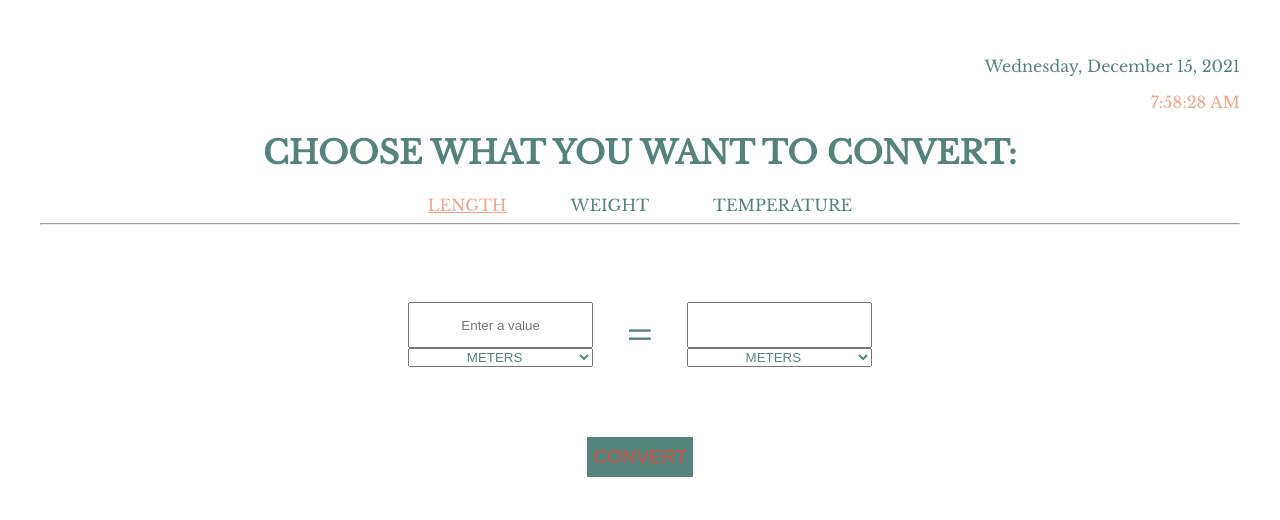
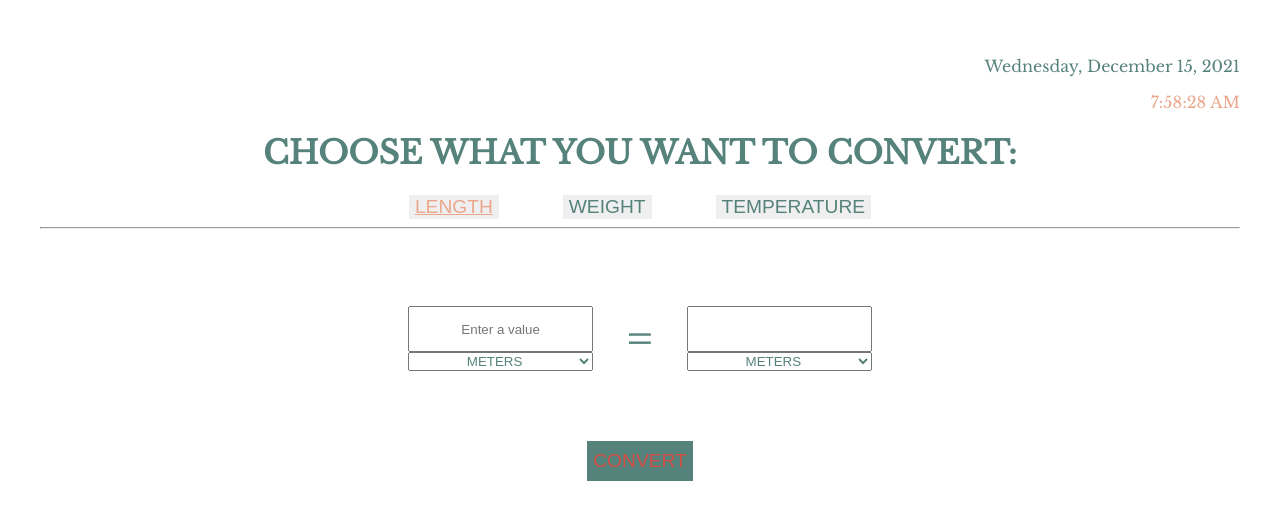
Before and after one commit to lanachayka/converter, a React (Create React App) app: page /converter/length in a window 1280 px wide. Shown: the top 520 px of the page. Built offline with nearby package versions, Linux system fonts and the light colour scheme.

Commit message:
delete routes
Signed-off-by: lanachayka <ruslana.chaikivska@gmail.com>

```diff
--- a/src/App.tsx
+++ b/src/App.tsx
@@ -1,24 +1,28 @@
-import React from 'react';
+import React, {useState} from 'react';
 import './App.css';
 import Menu from "./components/Menu/Menu";
-import {BrowserRouter, Route, Routes} from 'react-router-dom';
-import Length from './components/Length/Length';
-import Weight from './components/Weight/Weight';
-import Temperature from './components/Temperature/Temperature';
 import DateField from "./components/DateField/DateField";
+import Converting from "./components/Converting/Converting";
+import {convertLength, lengthValues} from "./functions/lengthFunctions";
+import {convertWeight, weightValues} from "./functions/weightFunctions";
+import {convertTemperature, temperatureValues} from "./functions/temperatureFunctions";
 
 const App:React.FC = () => {
+
+  const types = ['length', 'weight', 'temperature'];
+  const [currentType, setCurrentType] = useState<string>('length');
+
   return (
     <div className="App">
-        <BrowserRouter>
             <DateField />
-            <Menu />
-            <Routes>
-                <Route path="/converter/length" element={<Length />}>Length</Route>
-                <Route path="/converter/weight" element={<Weight />}>Weight</Route>
-                <Route path="/converter/temperature" element={<Temperature/>}>Temperature</Route>
-            </Routes>
-        </BrowserRouter>
+            <Menu types={types} setCurrentType={setCurrentType} active={currentType}/>
+            <Converting units={currentType === 'length'
+                            ? lengthValues : currentType ==='weight'
+                            ? weightValues : temperatureValues}
+                        convertingMethod={currentType === 'length'
+                            ? convertLength : currentType ==='weight'
+                            ? convertWeight : convertTemperature}
+            />
     </div>
   );
 }
--- a/src/components/Converting/Converting.tsx
+++ b/src/components/Converting/Converting.tsx
@@ -4,7 +4,7 @@ import DropDownList from '../DropDownList/DropDownList'
 
 interface ConvertingProps {
     units: string[];
-    convertingMethod: (from:string, to:string, value: string)=>string;
+    convertingMethod: (from:string, to:string, value:string)=>string;
 }
 
 const Converting: React.FC<ConvertingProps> = (props) => {
--- a/src/components/Length/Length.tsx
+++ /dev/null
@@ -1,9 +0,0 @@
-import React from 'react';
-import {convertLength, lengthValues} from '../../functions/lengthFunctions';
-import Converting from '../Converting/Converting';
-
-const Length: React.FC = () => {
-    return (<Converting units={lengthValues} convertingMethod={convertLength}/>)
-}
-
-export default Length;
--- a/src/components/Menu/Menu.module.css
+++ b/src/components/Menu/Menu.module.css
@@ -9,14 +9,15 @@
 }
 
 .navigation {
-    display: flex;
-    flex-direction: row;
-    justify-content: center;
-    gap: 1.5rem;
+    display: grid;
+    justify-items: center;
 }
 
 @media (min-width: 500px) {
     .navigation {
+        display: flex;
+        flex-direction: row;
+        justify-content: center;
         gap: 4rem;
     }
 }
--- a/src/components/Menu/Menu.tsx
+++ b/src/components/Menu/Menu.tsx
@@ -1,16 +1,22 @@
 import React from 'react';
 import st from './Menu.module.css'
-import MenuLink from '../MenuLink/MenuLink';
+import MenuLink from "../MenuLink/MenuLink";
 
-const Menu: React.FC = () => {
+interface MenuProps {
+    types: string[];
+    setCurrentType: (type: string)=>void;
+    active: string;
+}
+
+const Menu: React.FC<MenuProps> = (props) => {
     return (
         <div>
             <h1 className={st.title}>Choose what you want to convert:</h1>
-            <nav className={st.navigation}>
-                <MenuLink way="/converter/length" name="Length" />
-                <MenuLink way="/converter/weight" name="Weight" />
-                <MenuLink way="/converter/temperature" name="Temperature" />
-            </nav>
+            <div className={st.navigation}>
+                {props.types.map((type, index) =>
+                   <MenuLink key={index} type={type} setCurrentType={props.setCurrentType} active={props.active}/>
+                )}
+            </div>
             <hr className={st.line}/>
         </div>
     );
--- a/src/components/MenuLink/MenuLink.module.css
+++ b/src/components/MenuLink/MenuLink.module.css
@@ -3,10 +3,14 @@
     text-decoration: none;
     color: var(--text-color);
     cursor: pointer;
+    border-style: none;
+    font-size: 1.2rem;
 }
 
 .active {
     color: var(--form-color);
     text-transform: uppercase;
     text-decoration: underline;
+    border-style: none;
+    font-size: 1.2rem;
 }
--- a/src/components/MenuLink/MenuLink.tsx
+++ b/src/components/MenuLink/MenuLink.tsx
@@ -1,19 +1,17 @@
-import React from 'react';
-import st from './MenuLink.module.css';
-import {NavLink, useMatch, useResolvedPath} from 'react-router-dom';
+ import React from 'react';
+ import st from './MenuLink.module.css';
 
 interface MenuLinkProps {
-    way: string,
-    name: string
+    type: string;
+    setCurrentType: (type: string)=>void;
+    active: string;
 }
 
 const MenuLink: React.FC<MenuLinkProps> = (props) => {
-    const match = useMatch<string, string>({path: useResolvedPath(props.way).pathname, end:true});
-    return <NavLink
-        to={props.way}
-        className={match ? st.active: st.link}>
-        {props.name}
-    </NavLink>
+    return <button
+            onClick={()=> props.setCurrentType(props.type)}
+            className={props.active===props.type ? st.active : st.link}>{props.type}
+           </button>
 }
 
 export default MenuLink;
--- a/src/components/Temperature/Temperature.tsx
+++ /dev/null
@@ -1,9 +0,0 @@
-import React from 'react';
-import Converting from '../Converting/Converting';
-import {temperatureValues, convertTemperature} from '../../functions/temperatureFunctions';
-
-const Temperature: React.FC = () => {
-    return <Converting units={temperatureValues} convertingMethod={convertTemperature} />
-}
-
-export default Temperature;
--- a/src/components/Weight/Weight.tsx
+++ /dev/null
@@ -1,9 +0,0 @@
-import React from 'react';
-import Converting from '../Converting/Converting';
-import {weightValues, convertWeight} from '../../functions/weightFunctions'
-
-const Weight: React.FC = () => {
-    return <Converting units={weightValues} convertingMethod={convertWeight} />
-}
-
-export default Weight;
```
